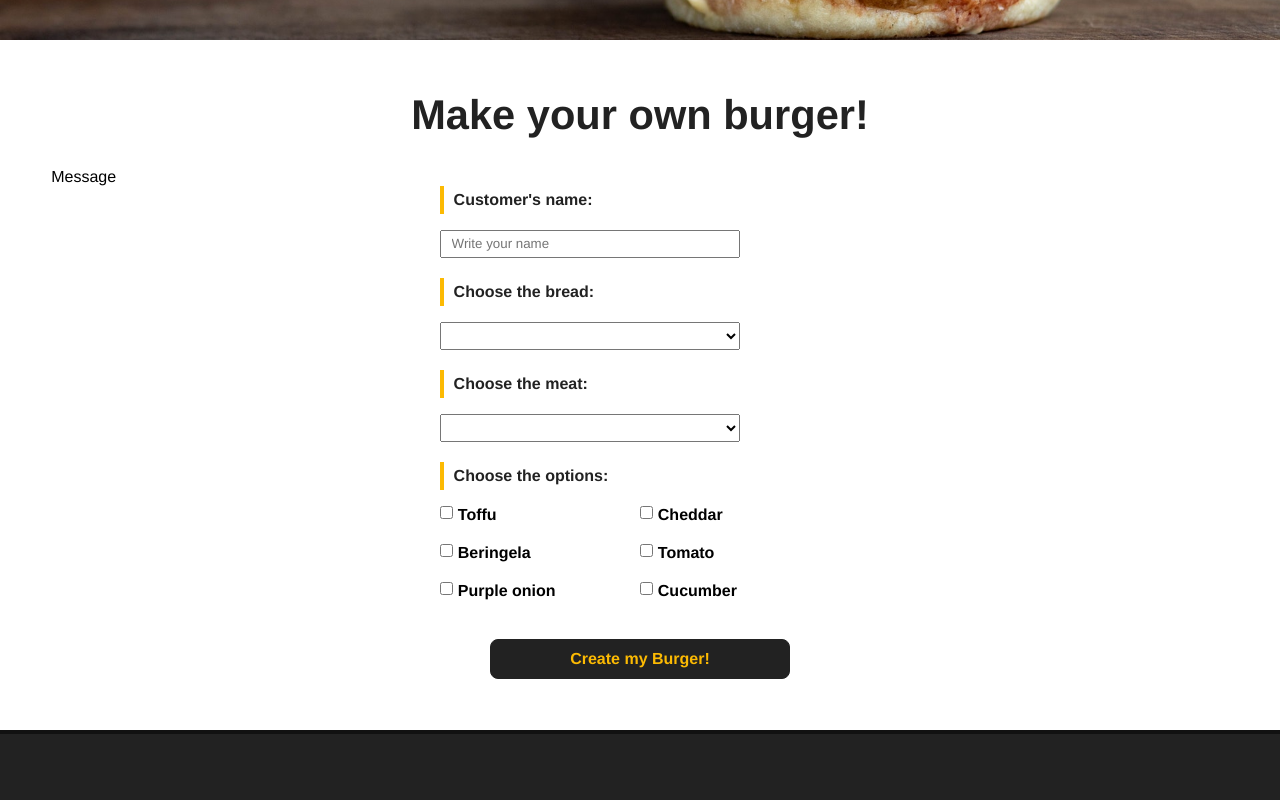
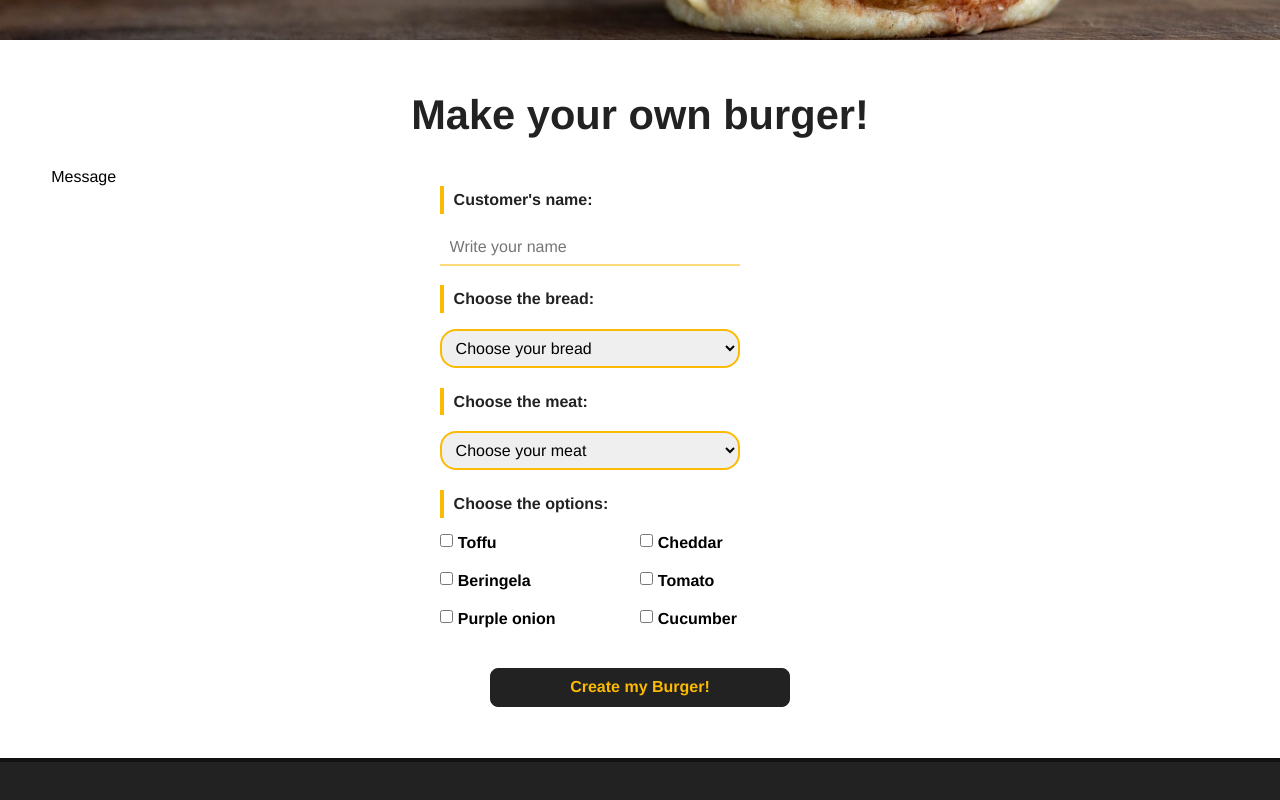
Before and after one commit to nathanfabio/makeYourVegBurger, a Vue app: page / in a window 1280 px wide. Shown: the part 540-1340 px from the top of the page. Built offline with nearby package versions, Linux system fonts and the light colour scheme; data requests are answered from the project's data file.

Commit message:
upgrades on style

```diff
--- a/src/components/BurgerForm.vue
+++ b/src/components/BurgerForm.vue
@@ -10,14 +10,14 @@
                 <div class="inputContainer">
                     <label for="bread">Choose the bread:</label>
                     <select name="bread" id="bread" v-model="bread" required>
-                        <option value="" disabled selected>Choose your bread</option>
+                        <option value="chooseYourBread" disabled hidden>Choose your bread</option>
                         <option v-for="bread in breads" :key="bread.id" :value="bread.type">{{ bread.type }}</option>
                     </select>
                 </div>
                 <div class="inputContainer">
                     <label for="meat">Choose the meat:</label>
                     <select name="meat" id="meat" v-model="meat">
-                        <option value="">Choose your meat</option>
+                        <option value="chooseYourMeat" disabled hidden>Choose your meat</option>
                         <option v-for="meat in meats" :key="meat.id" :value="meat.type">{{ meat.type }}</option>
                     </select>
                 </div>
@@ -45,8 +45,8 @@ export default {
             meats: null,
             optionsdata: null,
             name: null,
-            bread: null,
-            meat: null,
+            bread: "chooseYourBread",
+            meat: "chooseYourMeat",
             options: [],
             status: "Requested",
             msg: null
@@ -89,9 +89,29 @@ export default {
         border-left: 0.25rem solid #fcba03;
     }
 
+    input {
+        border: none;
+        border-bottom: .15rem solid #fcba0385;
+    }
+
+    input:focus {
+        outline: none;
+        border-bottom: .15rem solid #fcba03;
+    }
+
     input, select {
-        padding: 0.3rem 0.6rem;
+        padding: 0.5rem 0.6rem;
         width: 18.75rem;
+        font-size: 1rem;
+    }
+
+    select {
+        border-radius: 1rem;
+        border: .15rem solid #fcba03;
+    }
+
+    select:focus {
+        outline: none;
     }
 
     #optionsContainer {
```
